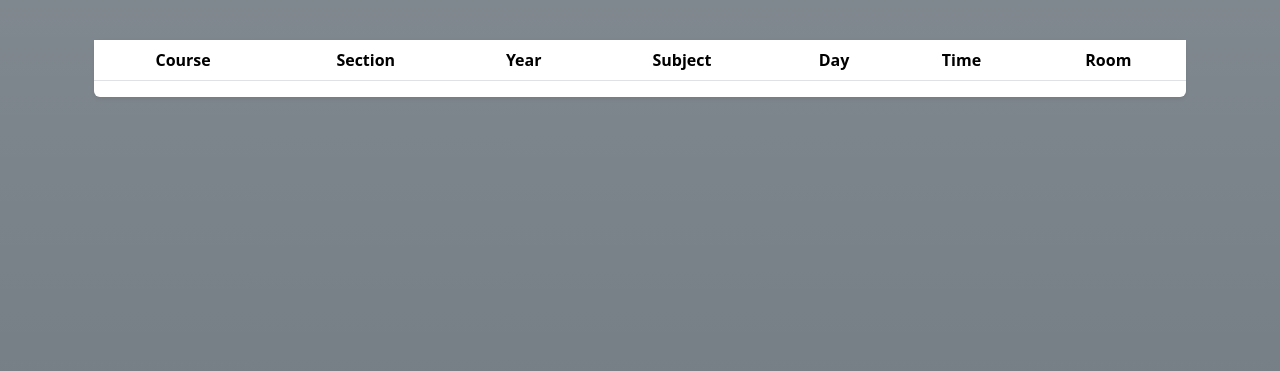
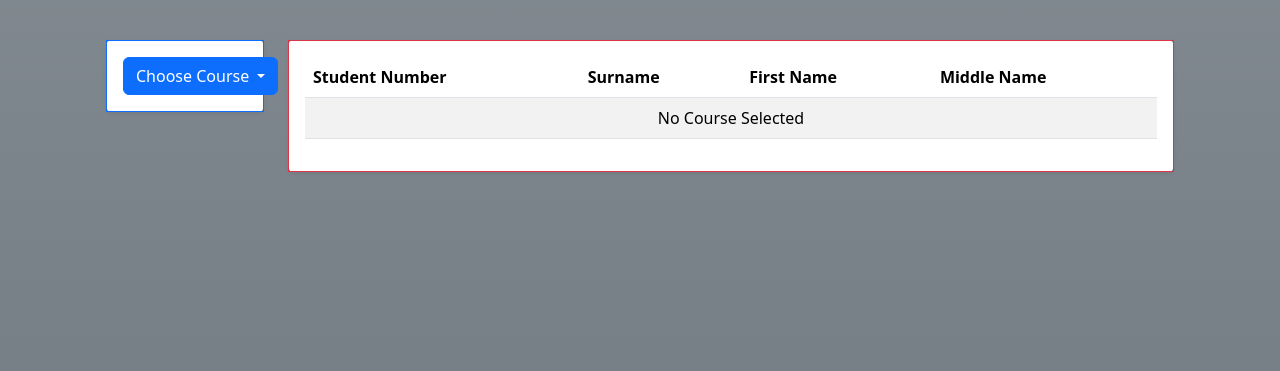
Before and after one commit to Maze711/Flask-College-Enrollment-Simply-System, a Flask app: page /view_dashboard in a window 1280 px wide. Shown: the part 56-427 px from the top of the page. Run offline with Flask 3, Linux system fonts and the light colour scheme; lists and menus that the app fills with data are empty.

Commit message:
Enhance Admin Dashboard: Add course selection dropdown and student information table

```diff
--- a/main.py
+++ b/main.py
@@ -2,102 +2,117 @@ import os
 from flask import Flask, request, redirect, render_template, url_for, session
 from models import db, college_course_list, student_information, admin_information
 
-app = Flask(__name__)
-app.config['SQLALCHEMY_DATABASE_URI'] = 'sqlite:///:memory:'
-app.config['SQLALCHEMY_BINDS'] = {
-    'college_courses': 'sqlite:///college_course_list.db',
-    'students': 'sqlite:///student_information.db',
-    'admins': 'sqlite:///admin_information.db'
-}
-app.config['TEMPLATE_DIR'] = 'StudentPortal/'
+try:
+    app = Flask(__name__)
+    app.config['SQLALCHEMY_DATABASE_URI'] = 'sqlite:///:memory:'
+    app.config['SQLALCHEMY_BINDS'] = {
+        'college_courses': 'sqlite:///college_course_list.db',
+        'students': 'sqlite:///student_information.db',
+        'admins': 'sqlite:///admin_information.db'
+    }
+    app.config['TEMPLATE_DIR'] = 'StudentPortal/'
 
-# Initialize the database
-db.init_app(app)
+    # Initialize the database
+    db.init_app(app)
 
-def get_user_role(user_id):
-    student = student_information.query.filter_by(student_number=user_id).first()
-    admin = admin_information.query.filter_by(admin_id=user_id).first()
+    def get_user_role(user_id):
+        student = student_information.query.filter_by(student_number=user_id).first()
+        admin = admin_information.query.filter_by(admin_id=user_id).first()
 
-    if student:
-        return student.user_role
-    elif admin:
-        return admin.user_role
-    else:
-        return None
+        if student:
+            return student.user_role
+        elif admin:
+            return admin.user_role
+        else:
+            return None
 
-def get_template_path(template_name):
-    student_portal_path = os.path.join(app.template_folder, app.config['TEMPLATE_DIR'], template_name)
-    main_template_path = os.path.join(app.template_folder, template_name)
+    def get_template_path(template_name):
+        student_portal_path = os.path.join(app.template_folder, app.config['TEMPLATE_DIR'], template_name)
+        main_template_path = os.path.join(app.template_folder, template_name)
 
-    if os.path.exists(student_portal_path):
-        return f"{app.config['TEMPLATE_DIR']}{template_name}"
-    elif os.path.exists(main_template_path):
-        return template_name
-    else:
-        raise FileNotFoundError(f"Template {template_name} not found in either directory.")
+        if os.path.exists(student_portal_path):
+            return f"{app.config['TEMPLATE_DIR']}{template_name}"
+        elif os.path.exists(main_template_path):
+            return template_name
+        else:
+            raise FileNotFoundError(f"Template {template_name} not found in either directory.")
 
-@app.route('/')
-def main():
-    template_path = get_template_path('login_page.html')
-    return render_template(template_path)
+    @app.route('/')
+    def main():
+        template_path = get_template_path('login_page.html')
+        return render_template(template_path)
+
+    @app.route('/login', methods=['POST'])
+    def login():
+        if request.method == 'POST':
+            student_number = request.form['student_number']
+            student_password = request.form['student_password']
+            student = student_information.query.filter_by(student_number=student_number, student_password=student_password).first()
+            admin = admin_information.query.filter_by(admin_number=student_number, admin_password=student_password).first()
+
+            if student and student.student_number == student_number and student.student_password == student_password:
+                if student.student_course == 'BSCS':
+                    return redirect(url_for('student_info_page', student_number=student.student_number))
+                else:
+                    return "Access restricted to BSCS students only. Please contact the administration for assistance."
+            elif admin and admin.admin_number == student_number and admin.admin_password == student_password:
+                return redirect(url_for('view_dashboard'))
+            else:
+                return "Invalid credentials. Please try again or contact the administrator for assistance."
+
+    @app.route('/student_info_page')
+    def student_info_page():
+        student_number = request.args.get('student_number')
+        student = student_information.query.filter_by(student_number=student_number).first()
+        course_data = college_course_list.query.all()
+        template_path = get_template_path('StudentPortal/student_info_page.html')
+        return render_template(template_path, user_role=student.user_role, student=student, courses=course_data)
+
+    @app.route('/view_course')
+    def view_course():
+        course_data = college_course_list.query.all()
+        template_path = get_template_path('Student_portal/view_course.html')
+        return render_template(template_path, courses=course_data)
+
+    @app.route('/enroll_course', methods=['GET', 'POST'])
+    def enroll_course():
+        selected_section = None
+        if request.method == 'POST':
+            selected_section = request.form.get('section')
+        if selected_section:
+            courses = college_course_list.query.filter_by(college_section=selected_section).all()
+        else:
+            courses = []
+
+        course_section = college_course_list.query.with_entities(college_course_list.college_section).distinct()
+        template_path = get_template_path('Student_portal/enrollment_page.html')
+        return render_template(template_path, courses=courses, selected_section=selected_section, college_section=course_section)
+
+    @app.route('/view_dashboard', methods=['GET', 'POST'])
+    def view_dashboard():
+        selected_course = None  # Stores the selected course
+        if request.method == 'POST':
+            selected_course = request.form.get('course_list')  # Get selected course from form
+
+        # If a course is selected, fetch students for that course; otherwise, return an empty list
+        if selected_course:
+            students = student_information.query.filter_by(student_course=selected_course).all()
+        else:
+            students = []  # Empty if no course is selected
+
+        # Fetch distinct course names for dropdown
+        college_course = student_information.query.with_entities(student_information.student_course).distinct().all()
+
+        return render_template('AdminPortal/view_dashboard.html', student_list=students, selected_course=selected_course, courses=[c[0] for c in college_course])
 
 
-@app.route('/login', methods=['POST'])
-def login():
-    if request.method == 'POST':
-        student_number = request.form['student_number']
-        student_password = request.form['student_password']
-        student = student_information.query.filter_by(student_number=student_number, student_password=student_password).first()
-        admin = admin_information.query.filter_by(admin_number=student_number, admin_password=student_password).first()
+    @app.route('/logout')
+    def logout():
+        #session.clear()
+        return redirect(url_for('main'))
 
-        if student and student.student_number == student_number and student.student_password == student_password:
-            if student.student_course == 'BSCS':
-                return redirect(url_for('student_info_page', student_number=student.student_number))
-            else:
-                return "Access restricted to BSCS students only. Please contact the administration for assistance."
-        elif admin and admin.admin_number == student_number and admin.admin_password == student_password:
-            return redirect(url_for('view_dashboard'))
-        else:
-            return "Invalid credentials. Please try again or contact the administrator for assistance."
-
-@app.route('/student_info_page')
-def student_info_page():
-    student_number = request.args.get('student_number')
-    student = student_information.query.filter_by(student_number=student_number).first()
-    course_data = college_course_list.query.all()
-    template_path = get_template_path('StudentPortal/student_info_page.html')
-    return render_template(template_path, user_role=student.user_role, student=student, courses=course_data)
-
-@app.route('/view_course')
-def view_course():
-    course_data = college_course_list.query.all()
-    template_path = get_template_path('Student_portal/view_course.html')
-    return render_template(template_path, courses=course_data)
-
-@app.route('/enroll_course', methods=['GET', 'POST'])
-def enroll_course():
-    selected_section = None
-    if request.method == 'POST':
-        selected_section = request.form.get('section')
-    if selected_section:
-        courses = college_course_list.query.filter_by(college_section=selected_section).all()
-    else:
-        courses = []
-
-    course_section = college_course_list.query.with_entities(college_course_list.college_section).distinct()
-    template_path = get_template_path('Student_portal/enrollment_page.html')
-    return render_template(template_path, courses=courses, selected_section=selected_section, college_section=course_section)
-
-@app.route('/view_dashboard')
-def view_dashboard():
-    course_data = student_information.query.all()
-    return render_template('AdminPortal/view_dashboard.html')
-
-@app.route('/logout')
-def logout():
-    #session.clear()
-    return redirect(url_for('main'))
-
+except Exception as e:
+    print(f"An error occurred: {e}")
 
 if __name__ == '__main__':
     app.run(debug=True)
--- a/templates/AdminPortal/view_dashboard.html
+++ b/templates/AdminPortal/view_dashboard.html
@@ -1,44 +1,68 @@
-{% extends 'base.html' %}
+{% extends 'base.html' %} {% block head %} {% endblock %} {% block body %}
 
-{% block head %}
+<div
+  class="container vh-100 d-flex align-items-start justify-content-center mt-5 pt-5"
+>
+  <div class="row w-100">
+    <div class="col-md-2">
+      <div class="shadow-sm bg-white w-auto rounded h-auto">
+        <div class="border border-primary p-3 w-auto">
+            <button class="btn btn-primary dropdown-toggle" type="button" id="dropdownMenuButton1" data-bs-toggle="dropdown" aria-expanded="false">
+            {% if selected_course %}
+                {{ selected_course }}
+            {% else %}
+                Choose Course
+            {% endif %}
+            </button>
 
-{% endblock %}
+            <ul class="dropdown-menu" aria-labelledby="dropdownMenuButton1">
+                {% for course in courses %}
+                    <li>
+                        <form method="POST" action="/view_dashboard">
+                            <input type="hidden" name="course_list" value="{{ course }}" />
+                            <button class="dropdown-item" type="submit">{{ course }}</button>
+                        </form>
+                    </li>
+                {% endfor %}
+            </ul>
+        </div>
+      </div>
+    </div>
 
-{% block body %}
-
-<div class="container vh-100 d-flex align-items-start justify-content-center mt-5 pt-5">
-  <div class="shadow-sm bg-white rounded vw-100 h-auto">
-    <table class="table table-striped text-center">
+    <!-- Other/Expanded Information Container block -->
+    <div class="col-md-10">
+      <div class="shadow-sm bg-white rounded w-auto h-auto">
+        <div class="border border-danger p-3 w-100">
+            <table class="table table-striped">
                 <thead>
                   <tr>
-          <th scope="col">Course</th>
-          <th scope="col">Section</th>
-          <th scope="col">Year</th>
-          <th scope="col">Subject</th>
-          <th scope="col">Day</th>
-          <th scope="col">Time</th>
-          <th scope="col">Room</th>
+                    <th scope="col">Student Number</th>
+                    <th scope="col">Surname</th>
+                    <th scope="col">First Name</th>
+                    <th scope="col">Middle Name</th>
                   </tr>
                 </thead>
                 <tbody>
-        {% for course in courses %}
+                  {% if student_list %}
+                  {% for student in student_list %}
                     <tr>
-            <td>{{ course.college_course }}</td>
-            <td>{{ course.college_year }}</td>
-            <td>{{ course.college_section }}</td>
-            <td>{{ course.college_subject }}</td>
-            <td>{{ course.college_day }}</td>
-            <td>{{ course.schedule_time }}</td>
-            <td>{{ course.room_section }}</td>
+                    <td>{{ student.student_number }}</td>
+                    <td>{{ student.student_surname }}</td>
+                    <td>{{ student.student_firstname }}</td>
+                    <td>{{ student.student_middlename }}</td>
                     </tr>
                   {% endfor %}
+                  {% else %}
+                  <tr>
+                    <td colspan="6" class="text-center">No Course Selected</td>
+                  </tr>
+                  {% endif %}
                 </tbody>
               </table>
         </div>
       </div>
+    </div>
+  </div>
+</div>
 
-{% endblock %}
-
-{% block footer %}
-
-{% endblock %}
+{% endblock %} {% block footer %} {% endblock %}
```
Lines whose indentation alone changed are shown as unchanged.
